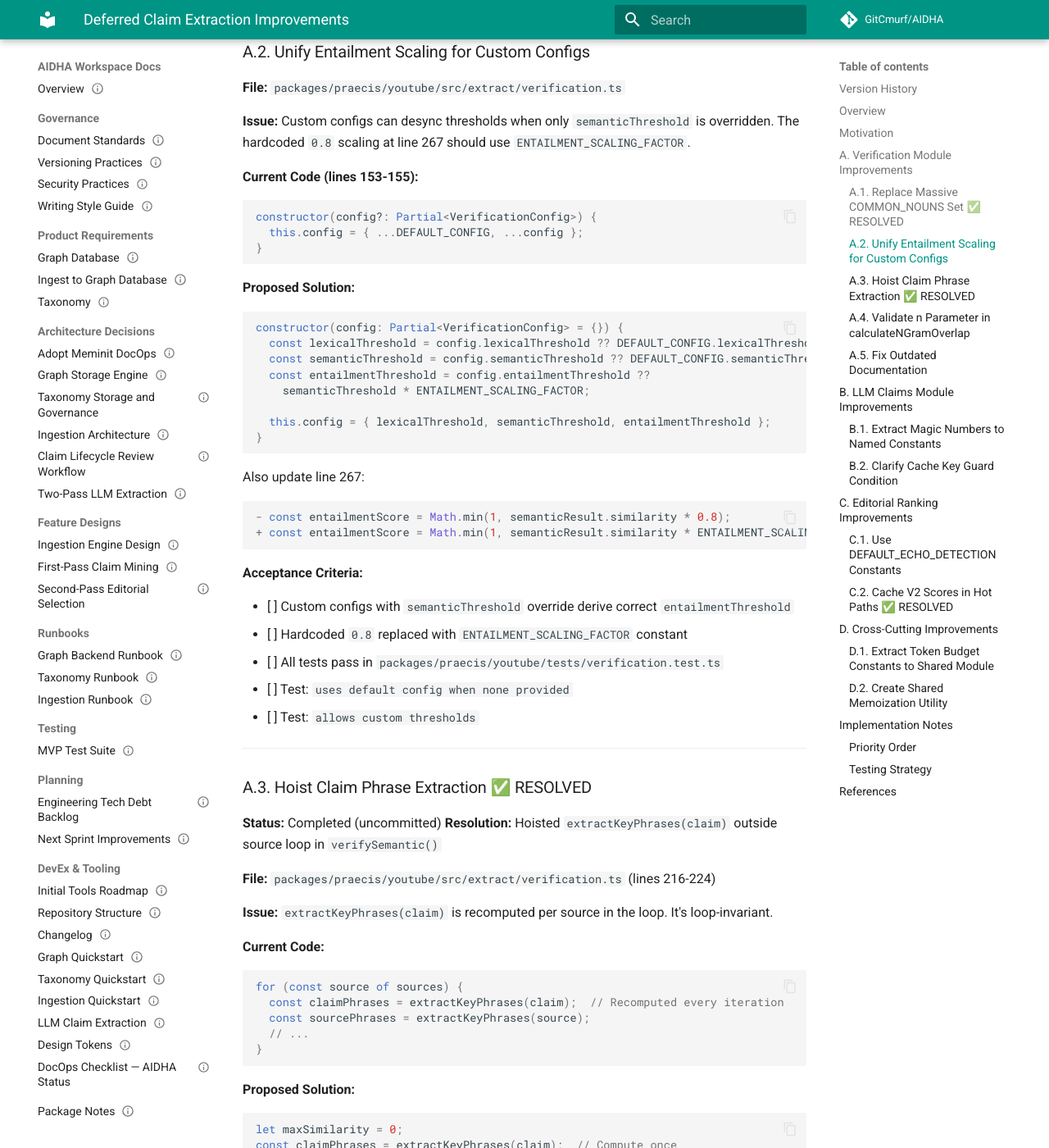
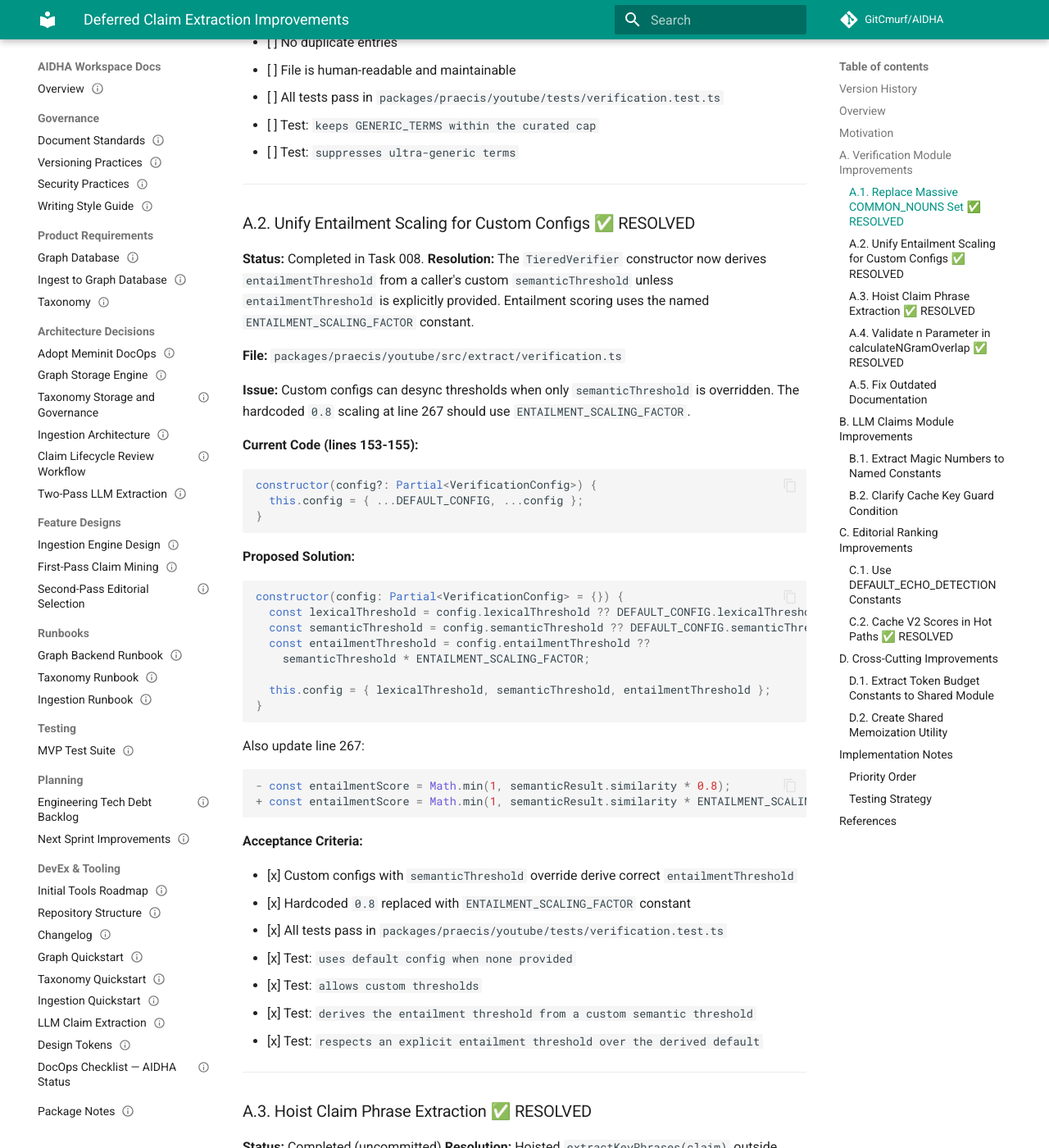
Before and after one commit to GitCmurf/AIDHA, an MkDocs documentation site: the page built from docs/05-planning/tasks/task-005-deferred-claim-improvements.md, in a window 1280 px wide and 1400 px high, scrolled down 2486 px. Shown: the whole window at 82% size. Built offline with MkDocs 1.6.1 and Material for MkDocs 9.7.7, drawn with Linux system fonts in a browser that asks for light colours; comment, search, counter and statistics services are not loaded; the version menu is left out; some of the changed text lies outside the part shown.

Commit message:
fix: harden verification thresholds

```diff
--- a/docs/05-planning/tasks/task-005-deferred-claim-improvements.md
+++ b/docs/05-planning/tasks/task-005-deferred-claim-improvements.md
@@ -31,6 +31,7 @@
 | ------- | ---------- | ------ | -------------- | --------- | ------ | --------- |
 | 1.0     | 2026-03-05 | AI     | Initial release documenting deferred improvements from code review rounds 1-2. | — | Draft | — |
 | 1.1     | 2026-03-05 | AI     | Marked A.1, A.3, C.2 as resolved. Added D.2 (shared memoization utility). | — | Draft | — |
+| 1.2     | 2026-05-09 | AI     | Marked threshold normalization and n-gram validation resolved with focused regression tests. | — | Draft | AIDHA-TASK-008 |
 
 ## Overview
 
@@ -103,7 +104,12 @@
 
 ---
 
-### A.2. Unify Entailment Scaling for Custom Configs
+### A.2. Unify Entailment Scaling for Custom Configs ✅ RESOLVED
+
+**Status:** Completed in Task 008.
+**Resolution:** The `TieredVerifier` constructor now derives `entailmentThreshold` from a caller's
+custom `semanticThreshold` unless `entailmentThreshold` is explicitly provided. Entailment scoring
+uses the named `ENTAILMENT_SCALING_FACTOR` constant.
 
 **File:** `packages/praecis/youtube/src/extract/verification.ts`
 
@@ -141,11 +147,13 @@
 
 **Acceptance Criteria:**
 
-- [ ] Custom configs with `semanticThreshold` override derive correct `entailmentThreshold`
-- [ ] Hardcoded `0.8` replaced with `ENTAILMENT_SCALING_FACTOR` constant
-- [ ] All tests pass in `packages/praecis/youtube/tests/verification.test.ts`
-  - [ ] Test: `uses default config when none provided`
-  - [ ] Test: `allows custom thresholds`
+- [x] Custom configs with `semanticThreshold` override derive correct `entailmentThreshold`
+- [x] Hardcoded `0.8` replaced with `ENTAILMENT_SCALING_FACTOR` constant
+- [x] All tests pass in `packages/praecis/youtube/tests/verification.test.ts`
+  - [x] Test: `uses default config when none provided`
+  - [x] Test: `allows custom thresholds`
+  - [x] Test: `derives the entailment threshold from a custom semantic threshold`
+  - [x] Test: `respects an explicit entailment threshold over the derived default`
 
 ---
 
@@ -190,7 +198,11 @@
 
 ---
 
-### A.4. Validate `n` Parameter in calculateNGramOverlap
+### A.4. Validate `n` Parameter in calculateNGramOverlap ✅ RESOLVED
+
+**Status:** Completed in Task 008.
+**Resolution:** `calculateNGramOverlap(...)` now rejects non-positive, non-integer, and `NaN`
+n-gram sizes with a `RangeError` before tokenization or fallback scoring.
 
 **File:** `packages/praecis/youtube/src/extract/verification.ts` (line 405)
 
@@ -221,10 +233,10 @@
 
 **Acceptance Criteria:**
 
-- [ ] Invalid `n` values throw `RangeError`
-- [ ] Edge cases (n=0, negative, non-integer) are handled
-- [ ] All tests pass in `packages/praecis/youtube/tests/verification.test.ts`
-  - [ ] Test: `calculateNGramOverlap` -> `validates n parameter`
+- [x] Invalid `n` values throw `RangeError`
+- [x] Edge cases (n=0, negative, non-integer, `NaN`) are handled
+- [x] All tests pass in `packages/praecis/youtube/tests/verification.test.ts`
+  - [x] Test: `calculateNGramOverlap` -> `rejects invalid n-gram size`
 
 ---
 
```
Also changed, not shown: other parts of docs/05-planning/tasks/task-005-deferred-claim-improvements.md (+4 -4 lines), docs/01-indices/catalog.json (+6 -6 lines), docs/05-planning/tasks/task-007-tech-debt-backlog.md (+16 -6 lines), docs/05-planning/tasks/task-008-next-sprint-improvements.md (+9 -8 lines), 2 other files.
